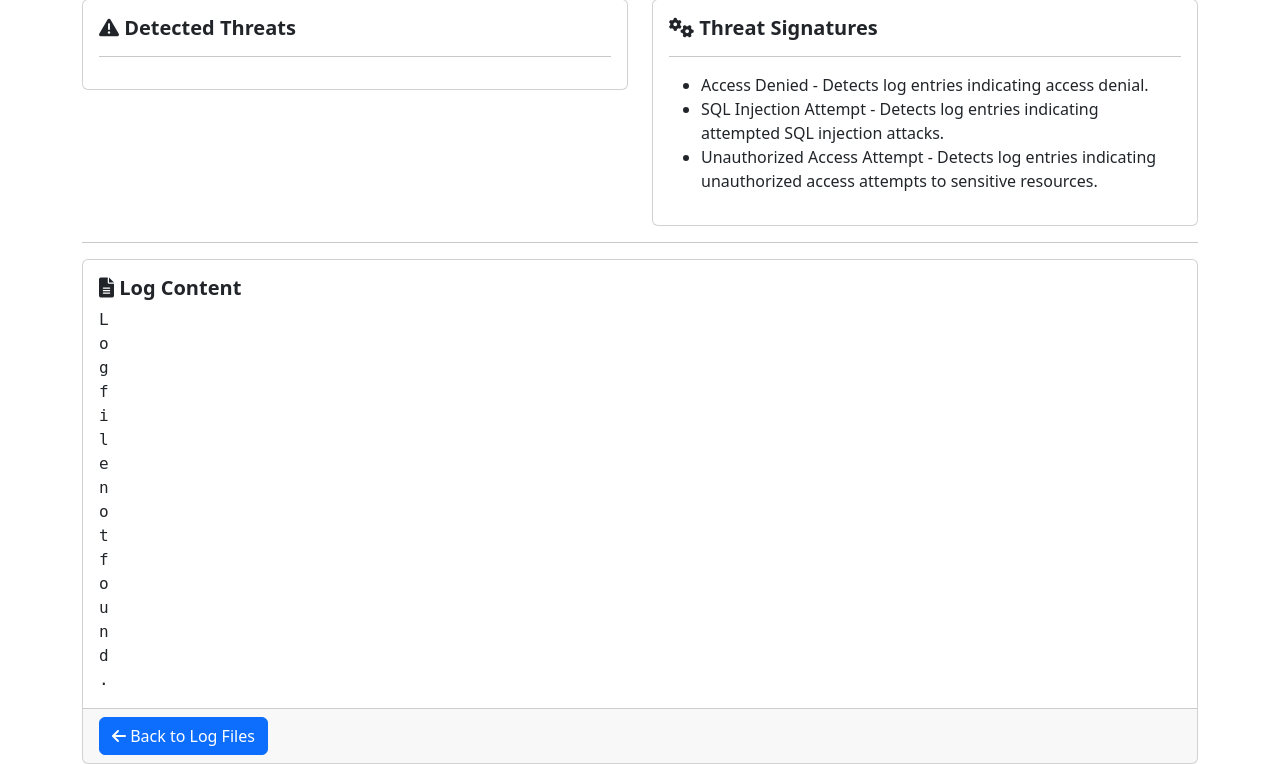
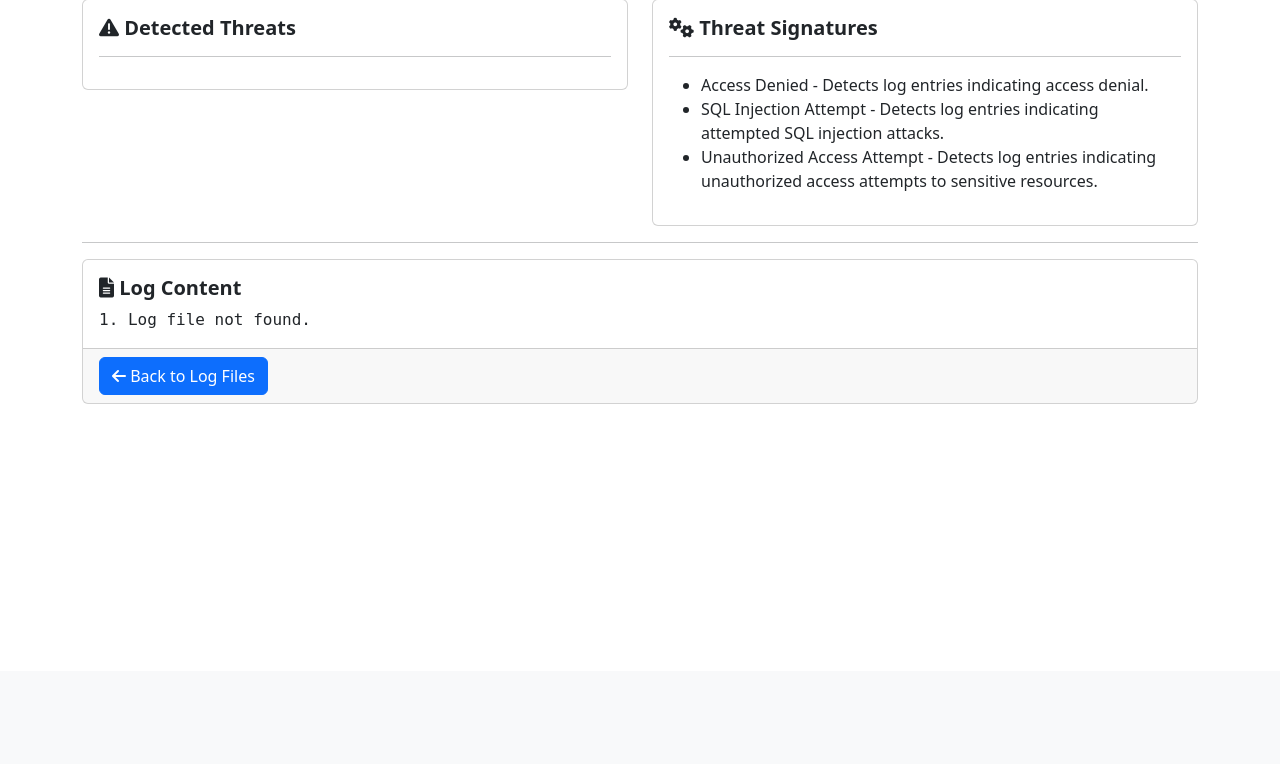
Before and after one commit to admiralarjun/logalyzer, a Django app: page /analyze/1/ in a window 1280 px wide. Shown: the part 129-893 px from the top of the page. After the commit the page ends 533 px from the top, so only its background shows below. Run offline with Django 4.2, Linux system fonts and the light colour scheme.

Commit message:
Made iterable and added numberings

```diff
--- a/log_analyzer/templates/analyze_log.html
+++ b/log_analyzer/templates/analyze_log.html
@@ -47,7 +47,7 @@
                     <h5 class="card-title"><i class="fas fa-file-alt"></i> <strong>Log Content</strong></h5>
                     {% for lc in log_content %}
 
-                    <li style="font-family: monospace; list-style-type: none;">{{loop.index}} {{ lc }}</li>
+                    <li style="font-family: monospace; list-style-type: number;">{{ lc }}</li>
                     {% endfor %}
                 </div>
                 <div class="card-footer">
--- a/log_analyzer/views.py
+++ b/log_analyzer/views.py
@@ -81,12 +81,14 @@ def analyze_log(request, log_file_name):
     threats = []
 
     # Analyze the log content for threats using signature-based detection
+    print(log_content.count('\n'))
     for signature in threat_signatures:
         matches = re.finditer(signature["pattern"], log_content, re.IGNORECASE)
         for match in matches:
             threat = match.group(0)
             threats.append(threat)
-
+    log_content = (log_content.split("\n"))
+    print(log_content)
     # Render a template with the detected threats and threat signatures
     return render(request, 'analyze_log.html', {'log_content': log_content, 'threats': threats, 'threat_signatures': threat_signatures})
 
```
